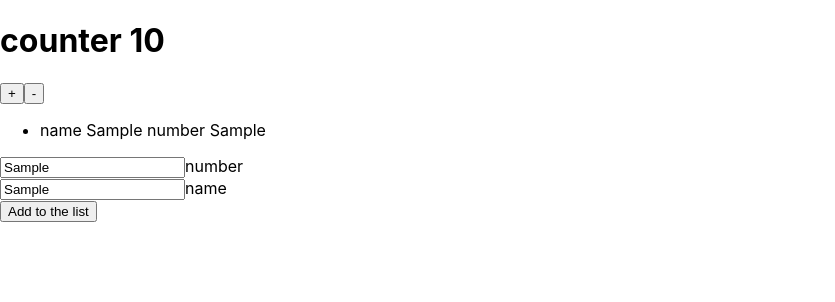
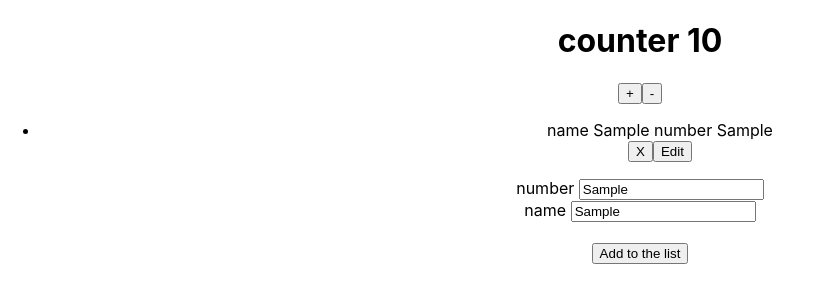
Before and after one commit to Tuwaiq-NET01/HW_Week11_Day01_React_Redux, a React (Create React App) app: page / in a window 1280 px wide. Both pictures are taken after typing "Sample", "Sample" into the empty fields and a click on the input "Add to the list". Shown: the top 302 px of the page, without its empty margins (0-835 px from the left). Built offline with nearby package versions, Linux system fonts and the light colour scheme.

Commit message:
upload solution

```diff
--- a/src/App.js
+++ b/src/App.js
@@ -1,11 +1,12 @@
 import { useSelector, useDispatch } from 'react-redux'
-import { increment, decrement, contactAdded } from './action';
+import { increment, decrement, contactAdded, contactDelete, contactEdit } from './action';
 import { useState } from 'react'
-
+import './App.css'
 function App() {
   const counter = useSelector(state => state.counter)
   const contactlist = useSelector(state => state.contactlist)
   const [phone, setPhone] = useState({})
+  const [selected, setSelected] = useState(-1)
   const dispatch = useDispatch();
   const handelChange = (event) => {
     const att = event.target.name
@@ -22,32 +23,62 @@ function App() {
     event.preventDefault()
     dispatch(contactAdded(phone))
   }
+  const handelEdit = (event) => {
+    event.preventDefault()
+    setSelected(-1)
+    dispatch(contactEdit(selected,phone))
+  }
   return (
-    <div >
+    <div className="App" >
       <h1>counter {counter}</h1>
 
       <button onClick={() => dispatch(increment(2))}>+</button>
       <button onClick={() => dispatch(decrement())}>-</button>
 
       <ul>{contactlist.map((item, index) => {
+        if(selected === index){
+          return (
+            <form onSubmit={handelEdit}>
+            <label>
+              number {"\t"}
+              <input type="text" name="number" value={phone.number} onChange={handelChange} />
+            </label>
+            <br />
+            <label>
+              name {"\t"}
+              <input type="text" name="name" value={phone.name} onChange={handelChange} />
+            </label>
+
+            <div>
+            <br />
+              <input type="submit" value="Sumbit" />
+            </div>
+          </form>
+          )
+        }
+        else{
         return (
           <div key={index}>
             <li>name {item.name} number {item.number}</li>
-
+            <button onClick={() => dispatch(contactDelete(index))}>X</button>
+            <button onClick={() => {setSelected(index); setPhone(item)}}>Edit</button>
           </div>
-        )
+        )}
       })}</ul>
 
       <form onSubmit={handelSubmit}>
         <label>
+          number {"\t"}
           <input type="text" name="number" onChange={handelChange} />
-                number</label>
+        </label>
         <br />
         <label>
+          name {"\t"}
           <input type="text" name="name" onChange={handelChange} />
-                name</label>
+        </label>
+
+        <div>
         <br />
-        <div>
           <input type="submit" value="Add to the list" />
         </div>
       </form>
--- a/src/action/index.js
+++ b/src/action/index.js
@@ -15,3 +15,19 @@ export const contactAdded = (arg) => {
         payload: arg
     }
 }
+
+export const contactEdit = (index,obj) => {
+    return {
+        type: "EDIT",
+        payload: obj,
+        index: index
+    }
+}
+
+export const contactDelete = (index) => {
+    return {
+        type: "DELETE",
+        payload: index,
+
+    }
+}
--- a/src/reducers/contactlist.js
+++ b/src/reducers/contactlist.js
@@ -8,6 +8,16 @@ export default function contactlist(state = [], action) {
 
                 }
             ]
+        case "EDIT":
+            state[action.index]  = {
+                number: action.payload.number,
+                name: action.payload.name,
+            }
+            return state
+        case "DELETE":
+            let arrCopy= [...state]
+            arrCopy.splice(action.payload,1)
+            return arrCopy
         default:
             return state
     }
```
